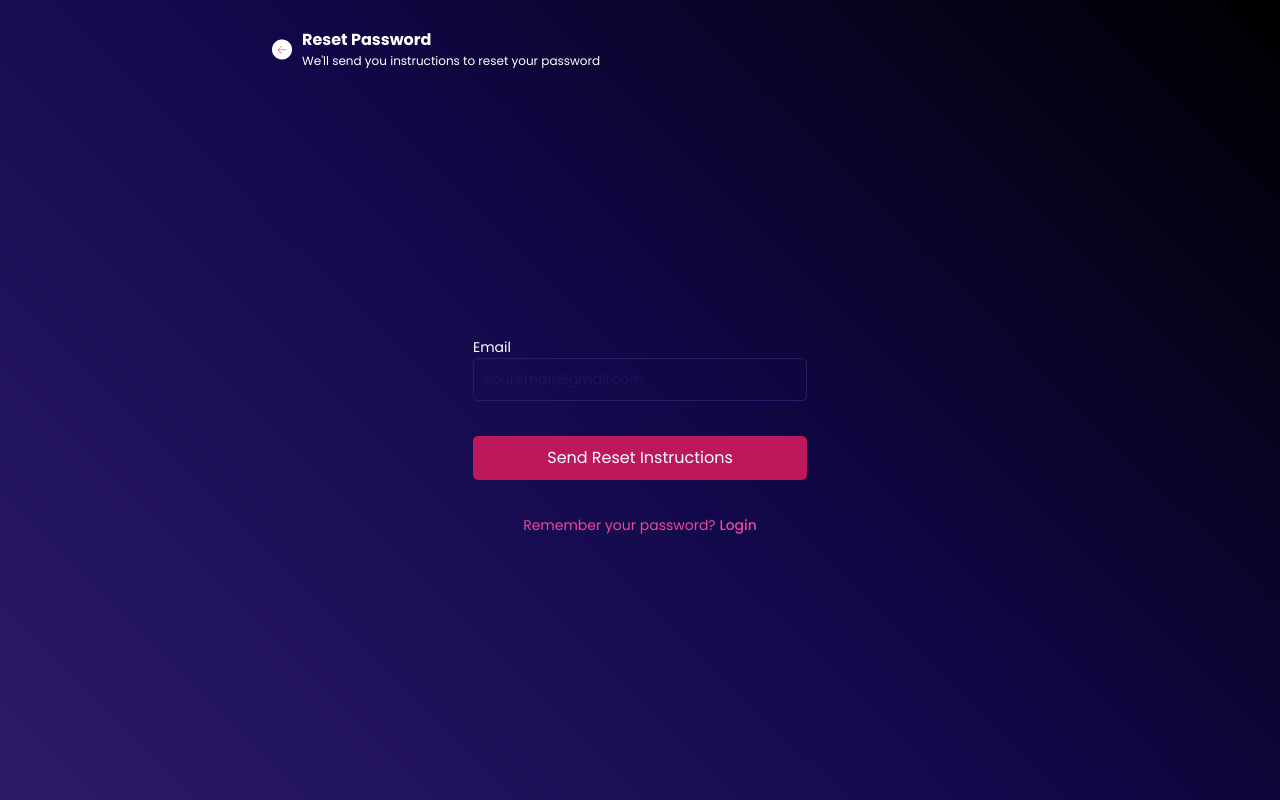
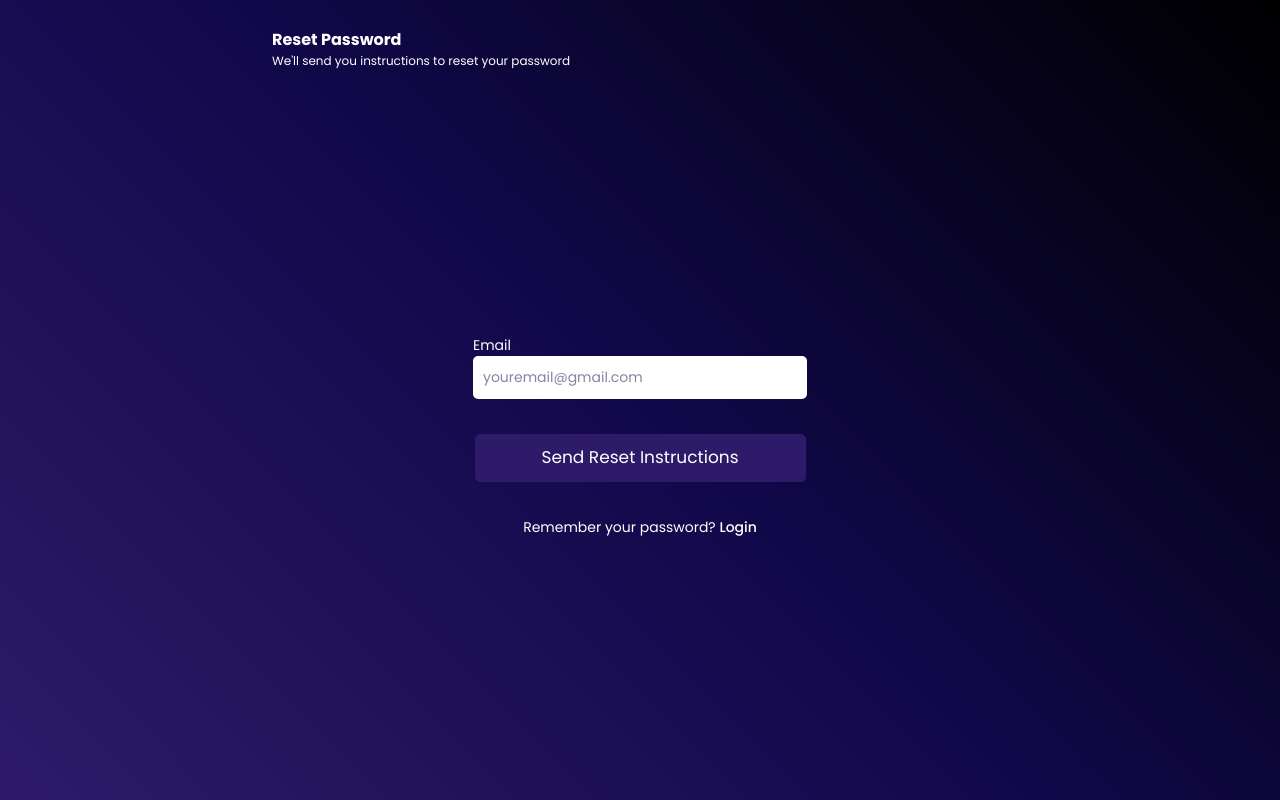
Before and after one commit to BusandCode/DailyLoad, a Next.js app: page /reset-password in a window 1280 px wide. Built offline with nearby package versions, Linux system fonts and the light colour scheme.

Commit message:
create tasks

```diff
--- a/app/reset-password/page.js
+++ b/app/reset-password/page.js
@@ -3,7 +3,7 @@ import Link from 'next/link'
 import React, { useState } from 'react'
 import { getAuth, sendPasswordResetEmail, fetchSignInMethodsForEmail } from "firebase/auth";
 import { app } from '/lib/firebase'
-import Image from 'next/image';
+// import Image from 'next/image';
 
 const ResetPasswordPage = () => {
   const [email, setEmail] = useState('');
@@ -60,9 +60,9 @@ const ResetPasswordPage = () => {
     <section className="min-h-screen h-full lg:w-3/5 lg:mx-auto">
         <div className="w-full h-[123px] rounded-bl-[15px] rounded-br-[15px]">
             <div className="flex items-center gap-[10px] py-7 px-4">
-                <Link href="/login">
+                {/* <Link href="/login">
                     <Image src="/back-bg.png" width={20} height={20} alt="back-button" />
-                </Link>
+                </Link> */}
                 <div>
                     <h1 className='text-white text-[16px] font-bold'>Reset Password</h1>
                     <h3 className='text-white text-[12px] font-normal'>We&apos;ll send you instructions to reset your password</h3>
@@ -94,7 +94,8 @@ const ResetPasswordPage = () => {
                       <label className='text-white text-[14px] font-light'>Email</label>
                       <input
                         type="email"
-                        className='w-[334px] outline-none border-[1px] border-[#2d1b69] h-[43px] rounded-[5px] p-[10px] text-[14px] text-[#2d1b69]'
+                        className='w-[334px] outline-none bg-[#FFFFFF]
+                  h-[43px] rounded-[5px] p-[10px] text-[14px] text-[#11084a]'
                         placeholder='youremail@gmail.com'
                         maxLength={50}
                         value={email}
@@ -104,7 +105,7 @@ const ResetPasswordPage = () => {
                     </div>
                     <button
                       type="submit"
-                      className='bg-[#BE185D] text-[#ffffff] flex justify-center items-center w-[334px] min-h-[37px] rounded-[5px] p-[10px] disabled:opacity-50 disabled:cursor-not-allowed'
+                      className='w-[331px] h-[48px] text-[17px] border border-[#2d1b69] rounded-[5px] bg-[#2d1b69] text-[#fff] p-[10px] flex justify-center items-center hover:bg-[#11084a] transition ease-in cursor-pointer disabled:opacity-50 disabled:cursor-not-allowed'
                       disabled={loading}
                     >
                       {loading ? 'Sending...' : 'Send Reset Instructions'}
@@ -113,7 +114,7 @@ const ResetPasswordPage = () => {
                 )}
 
                 <div className='text-center'>
-                  <p className='text-[#EC4899] text-[14px] font-normal'>
+                  <p className='text-white text-[14px] font-normal'>
                     Remember your password? <Link href="/login" className='font-medium'>Login</Link>
                   </p>
                 </div>
```
